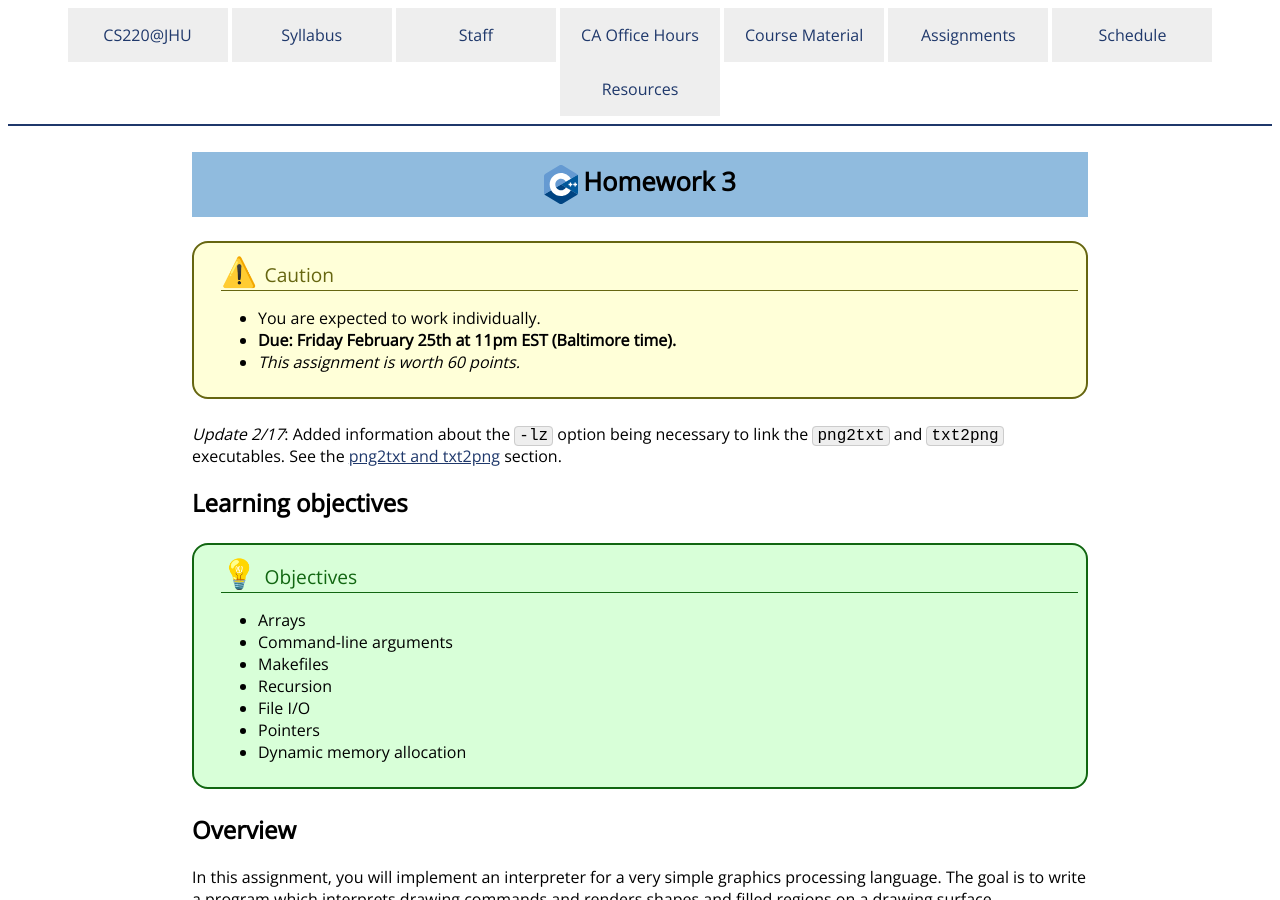
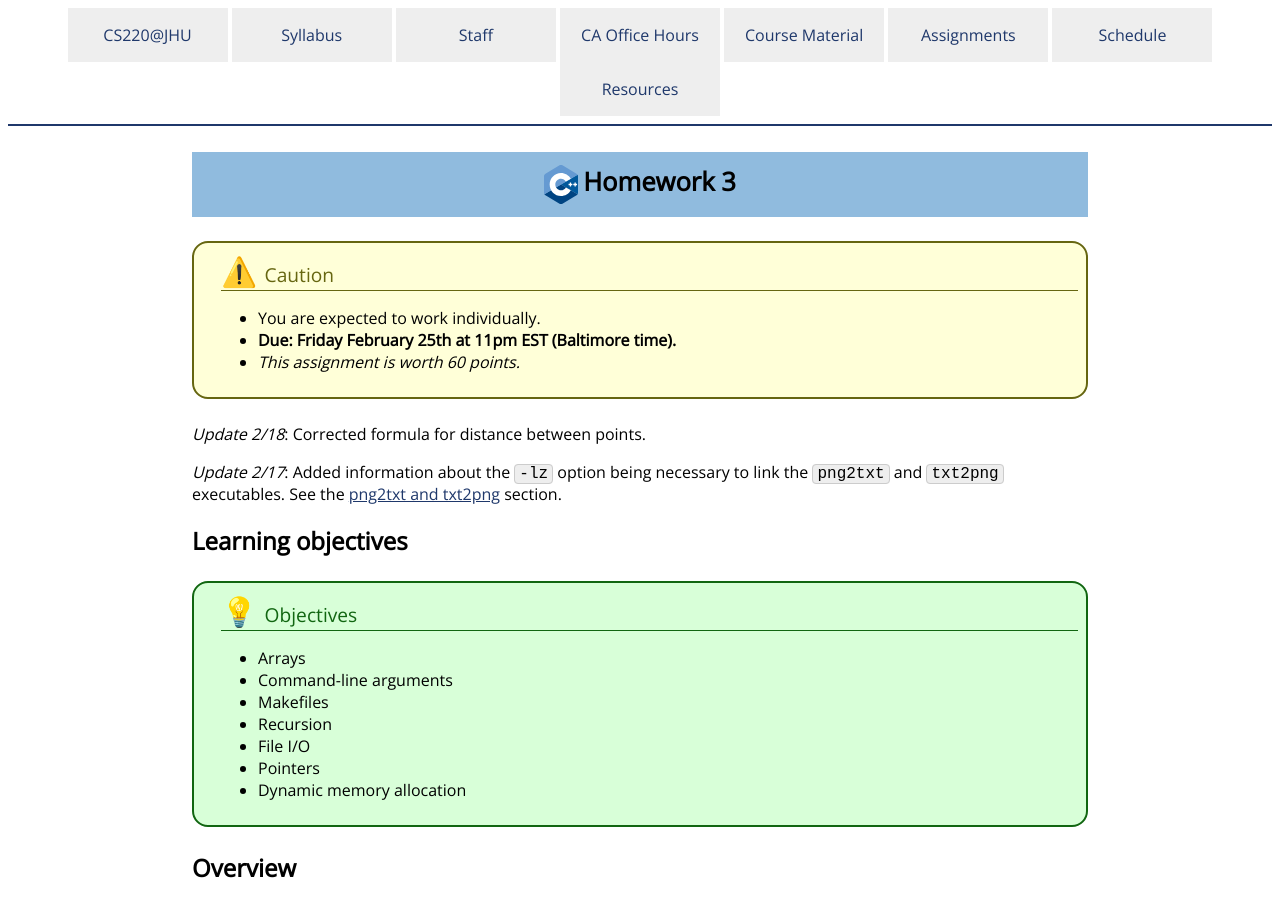
Before and after one commit to jhu-ip/cs220-s22, a Jekyll site: the page built from assign/hw3.md, in a window 1280 px wide and 900 px high. Built offline with Jekyll 4.4.1, drawn with Linux system fonts in a browser that asks for light colours; some web fonts are replaced.

Commit message:
correct the geometric distance formula

```diff
--- a/assign/hw3.md
+++ b/assign/hw3.md
@@ -13,6 +13,8 @@
 </ul>
 </div>
 </div>
+
+*Update 2/18*: Corrected formula for distance between points.
 
 *Update 2/17*: Added information about the `-lz` option being necessary
 to link the `png2txt` and `txt2png` executables. See the
@@ -335,7 +337,7 @@
 The distance between two points *x*<sub>1</sub>, *y*<sub>1</sub> and
 *x*<sub>2</sub>, *y*<sub>2</sub> is
 
-> sqrt((*x*<sub>2</sub> - *x*<sub>1</sub>)<sup>2</sup> × (*y*<sub>2</sub> - *y*<sub>1</sub>)<sup>2</sup>)
+> sqrt((*x*<sub>2</sub> - *x*<sub>1</sub>)<sup>2</sup> + (*y*<sub>2</sub> - *y*<sub>1</sub>)<sup>2</sup>)
 
 Note that "sqrt" indicates the square root function.
 
```
